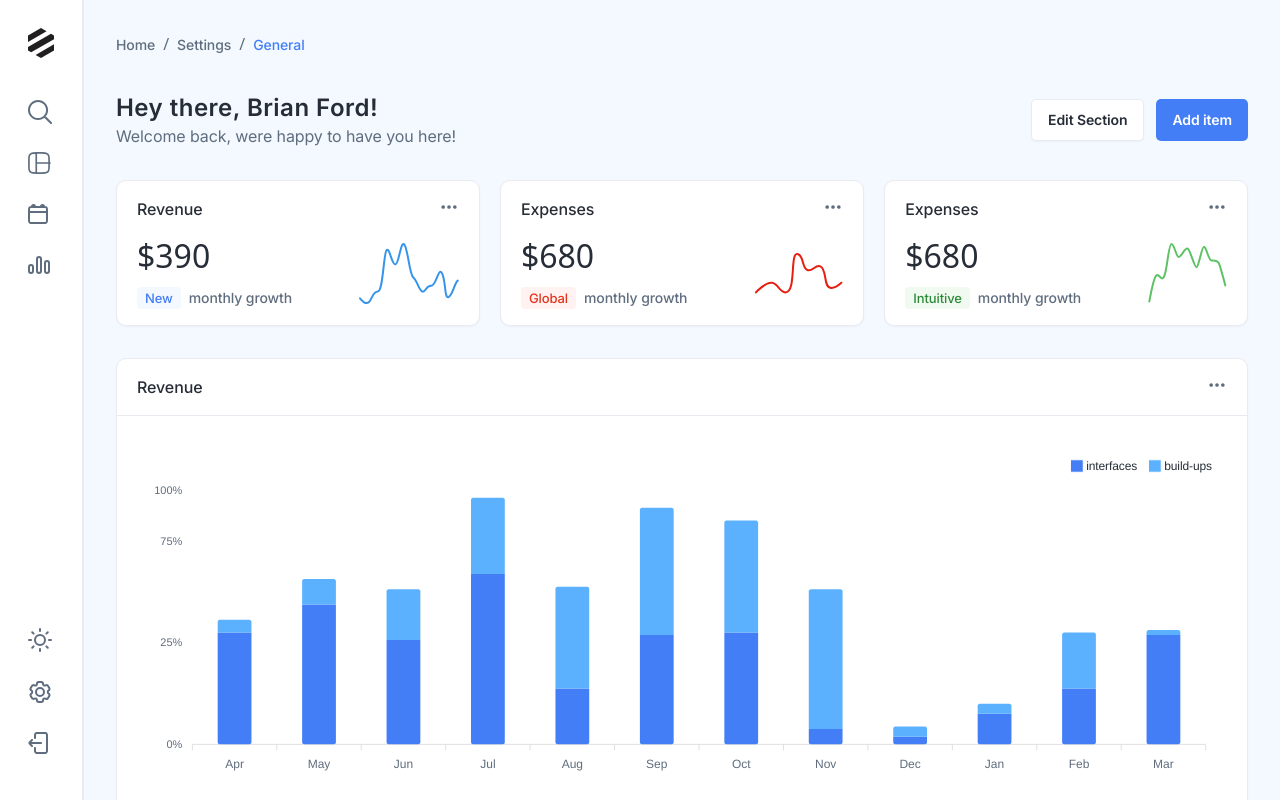
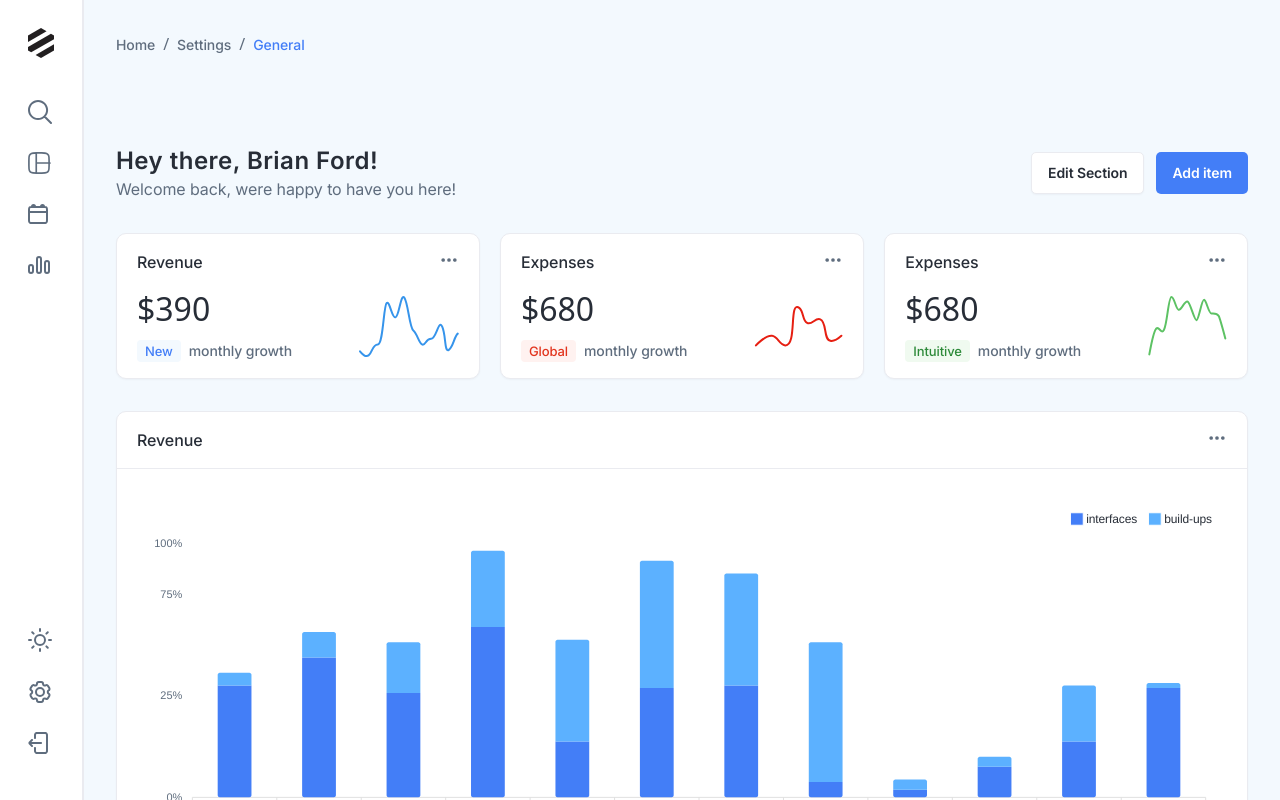
Before and after one commit to begumirci/qulak, a React (Vite) app: page / in a window 1280 px wide. Shown: the top 800 px of the page. Built offline with nearby package versions, Linux system fonts and the light colour scheme.

Commit message:
header düzeltildi

```diff
--- a/src/index.css
+++ b/src/index.css
@@ -397,6 +397,8 @@ button {
 
 .mobil_header {
   position: fixed;
+  z-index: 9999;
+  top: 0;
   width: 100%;
 }
 
@@ -620,6 +622,7 @@ button {
 }
 
 .main_page {
+  margin-top: 73px;
   display: flex;
   flex-direction: column;
 }
```
